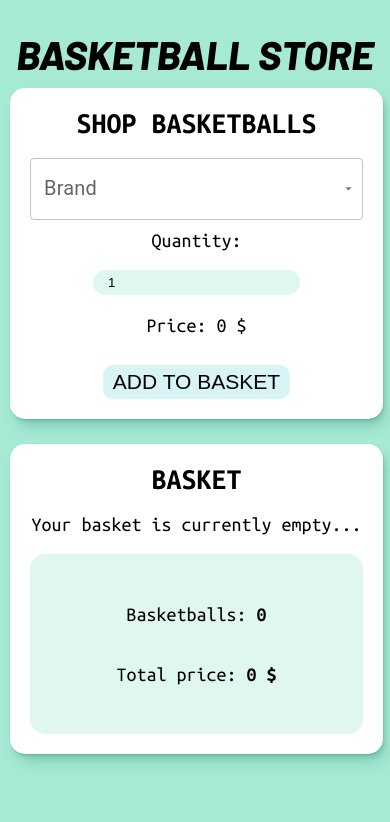
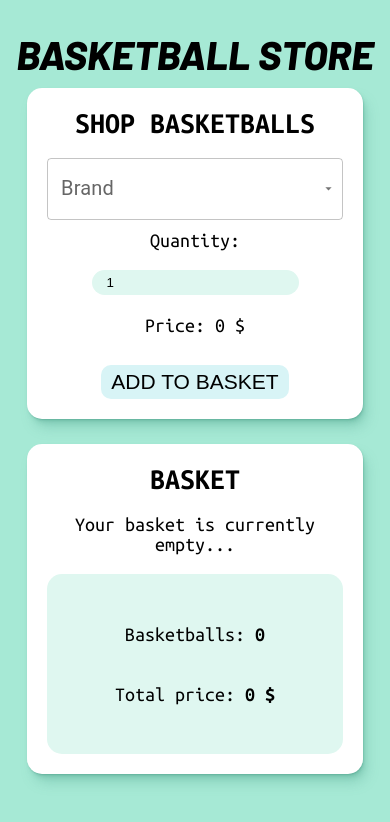
Before and after one commit to GreetVdL/basketballstore, a React (Create React App) app: page / in a window 390 px wide. Shown: the top 822 px of the page. Built offline with nearby package versions, Linux system fonts and the light colour scheme.

Commit message:
another try centering on mobile

```diff
--- a/src/components/Basket.scss
+++ b/src/components/Basket.scss
@@ -33,6 +33,7 @@
 
 @media screen and (max-width: 1144px) {
   .basket {
+    width: 80%;
     ul {
       grid-template-columns: 1fr 1fr;
     }
--- a/src/components/Form.scss
+++ b/src/components/Form.scss
@@ -62,6 +62,6 @@ form {
 
 @media screen and (max-width: 786px) {
   form {
-    width: 90%;
+    width: 80%;
   }
 }
```
